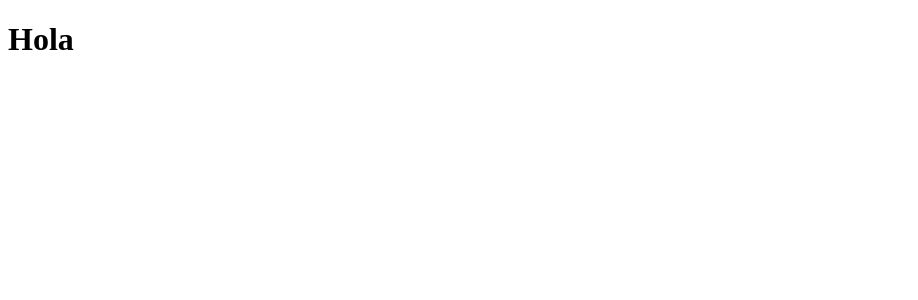
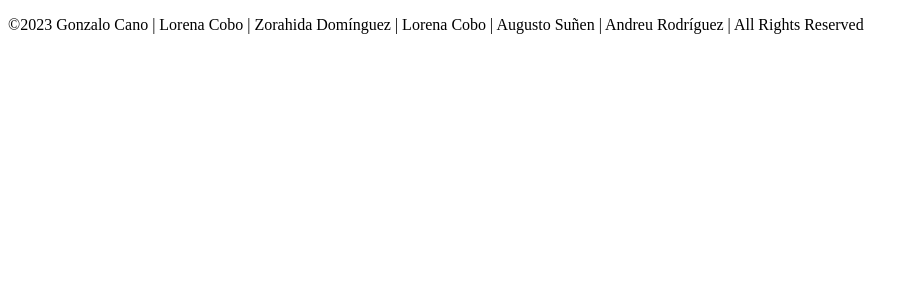
Before and after one commit to Zorahida/Equipo-fitness-App, a React (Create React App) app: page / in a window 1280 px wide. Shown: the top 300 px of the page, without its empty margins (0-918 px from the left). Built offline with nearby package versions, Linux system fonts and the light colour scheme.

Commit message:
Base footer

```diff
--- a/package.json
+++ b/package.json
@@ -8,6 +8,7 @@
     "@testing-library/user-event": "^13.5.0",
     "react": "^18.2.0",
     "react-dom": "^18.2.0",
+    "react-router-dom": "^6.14.2",
     "react-scripts": "5.0.1",
     "web-vitals": "^2.1.4"
   },
--- a/src/App.js
+++ b/src/App.js
@@ -1,9 +1,10 @@
 import './styles/App.css';
+import Footer from './components/Footer/Footer';
 
 function App() {
   return (
     <div className="App">
-    <h1>Hola</h1>
+    <Footer/>
     </div>
   );
 }
--- a/src/components/Footer/Footer.jsx
+++ b/src/components/Footer/Footer.jsx
@@ -0,0 +1,48 @@
+import { Link } from "react-router-dom";
+
+const Footer = () => {
+  return (
+    <nav>
+      <ul className="footer">
+        {/* <li>
+          <Link to="/">
+            <img className="footer_img" src="" alt="" />
+          </Link>
+        </li>
+        <li>
+          <Link to="/">Inicio</Link>
+        </li>
+        <li>
+          <Link to="/exerciseList">Ejercicios por grupo muscular</Link>
+        </li>
+        <li>
+          <Link to="/registro">Registro</Link>
+        </li>
+        <li>
+          <Link to="/login">Login</Link>
+        </li>
+        <li>
+          <Link to="/profile">Área personal</Link>
+        </li>
+        <li>
+          <Link to="/userList">Lista de usuarios</Link>
+        </li>
+        <li>
+          <Link to="/contact">Contacto</Link>
+        </li>
+        <li>
+          <Link to="/about">Sobre nosotros</Link>
+        </li>
+        <li>
+          <button className="logout">Logout</button>
+        </li> */}
+      </ul>
+      <p>
+        ©2023 Gonzalo Cano | Lorena Cobo | Zorahida Domínguez | Lorena Cobo |
+        Augusto Suñen | Andreu Rodríguez | All Rights Reserved
+      </p>
+    </nav>
+  );
+};
+
+export default Footer;
```
Also changed, not shown: 1 other file (tests, documents, lock files or other folders).
